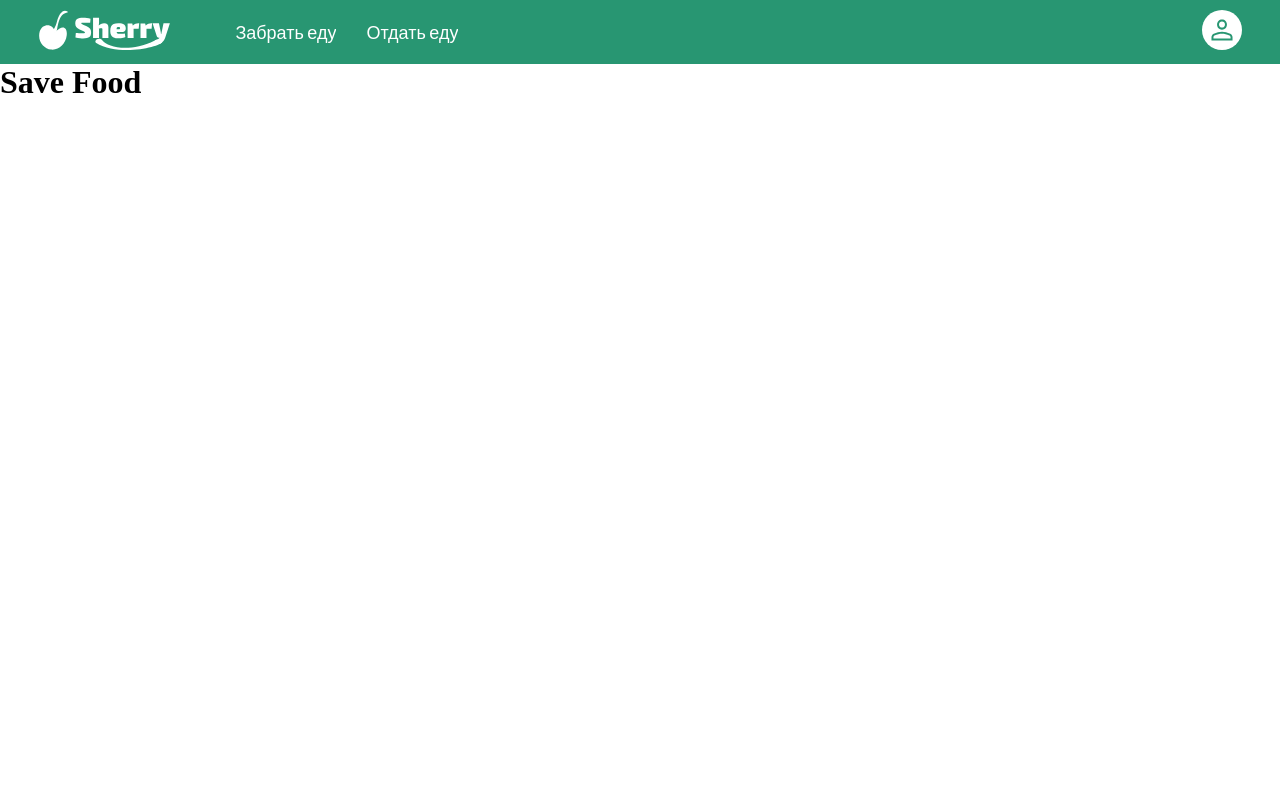
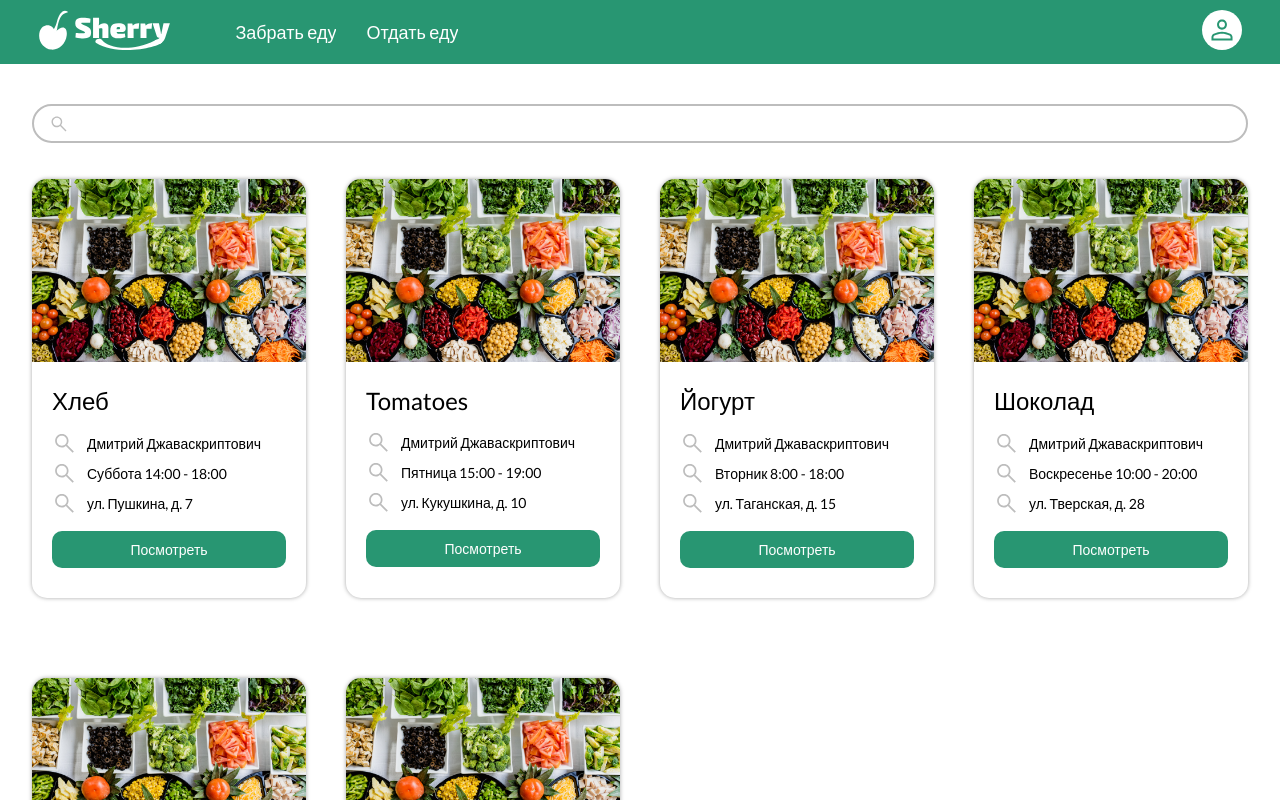
Before and after one commit to DimaDanilov/food-sherry, a Next.js app: page /save-food in a window 1280 px wide. Shown: the top 800 px of the page. Built offline with nearby package versions, Linux system fonts and the light colour scheme.

Commit message:
add: savefood page

```diff
--- a/src/components/common/Header.tsx
+++ b/src/components/common/Header.tsx
@@ -19,10 +19,10 @@ export default function Header() {
         <Nav>
           <NavUl>
             <NavLi>
-              <NavLink href="/give-food">Забрать еду</NavLink>
+              <NavLink href="/save-food">Забрать еду</NavLink>
             </NavLi>
             <NavLi>
-              <NavLink href="/save-food">Отдать еду</NavLink>
+              <NavLink href="/give-food">Отдать еду</NavLink>
             </NavLi>
           </NavUl>
         </Nav>
--- /dev/null
+++ b/src/components/save-food/FoodCard.tsx
@@ -0,0 +1,71 @@
+import { FoodItem } from "@/models/FoodItem";
+import { lato } from "@/styles/fonts";
+import Button from "@/ui/Button";
+import { IconWithText } from "@/ui/IconWithText";
+import Image from "next/image";
+import styled from "styled-components";
+
+export default function FoodCard({ food }: { food: FoodItem }) {
+  return (
+    <Card>
+      <CardImage
+        src={food.imageSrc}
+        alt={food.title}
+        width={150}
+        height={150}
+        style={{ width: "100%", height: "auto" }}
+      />
+      <CardInfo>
+        <CardTitle>{food.title}</CardTitle>
+        <IconWithText
+          icon="/icons/search.svg"
+          iconWidth={25}
+          iconHeight={25}
+          fontSize={14}
+        >
+          {food.author}
+        </IconWithText>
+        <IconWithText
+          icon="/icons/search.svg"
+          iconWidth={25}
+          iconHeight={25}
+          fontSize={14}
+        >
+          {food.timeToTake}
+        </IconWithText>
+        <IconWithText
+          icon="/icons/search.svg"
+          iconWidth={25}
+          iconHeight={25}
+          fontSize={14}
+        >
+          {food.location}
+        </IconWithText>
+        <Button fontSize={14} margin="10px auto" padding="10px">
+          Посмотреть
+        </Button>
+      </CardInfo>
+    </Card>
+  );
+}
+
+const Card = styled.div`
+  border-radius: 15px;
+  -webkit-box-shadow: 0px 0px 4px 0px rgba(0, 0, 0, 0.35);
+  -moz-box-shadow: 0px 0px 4px 0px rgba(0, 0, 0, 0.35);
+  box-shadow: 0px 0px 4px 0px rgba(0, 0, 0, 0.35);
+`;
+const CardInfo = styled.div`
+  margin: 20px;
+`;
+
+const CardImage = styled(Image)`
+  border-radius: 15px 15px 0 0;
+`;
+
+const CardTitle = styled.h2`
+  margin: 15px auto;
+  font-family: ${lato.style.fontFamily};
+  font-size: 24;
+  font-weight: 400;
+`;
--- /dev/null
+++ b/src/models/ChildrenProps.tsx
@@ -0,0 +1,4 @@
+export interface IChildrenProps {
+  children: React.ReactNode;
+  [x: string]: any;
+}
--- /dev/null
+++ b/src/models/FoodItem.tsx
@@ -0,0 +1,8 @@
+export interface FoodItem {
+  id: string;
+  title: string;
+  author: string;
+  timeToTake: string;
+  location: string;
+  imageSrc: string;
+}
--- a/src/pages/give-food/index.tsx
+++ b/src/pages/give-food/index.tsx
@@ -1,4 +1,4 @@
-import PageContainer from "@/ui/PageContainer";
+import PageContainer from "@/ui/PageTemplate";
 
 export default function GiveFood() {
   return (
--- a/src/pages/profile/index.tsx
+++ b/src/pages/profile/index.tsx
@@ -1,4 +1,4 @@
-import PageContainer from "@/ui/PageContainer";
+import PageContainer from "@/ui/PageTemplate";
 
 export default function GiveFood() {
   return (
--- a/src/pages/save-food/index.tsx
+++ b/src/pages/save-food/index.tsx
@@ -1,9 +1,93 @@
-import PageContainer from "@/ui/PageContainer";
+import FoodCard from "@/components/save-food/FoodCard";
+import { FoodItem } from "@/models/FoodItem";
+import { Container } from "@/ui/Container";
+import PageTemplate from "@/ui/PageTemplate";
+import styled from "styled-components";
 
 export default function SaveFood() {
+  const foodItems: FoodItem[] = [
+    {
+      id: "1",
+      title: "Хлеб",
+      author: "Дмитрий Джаваскриптович",
+      timeToTake: "Суббота 14:00 - 18:00",
+      location: "ул. Пушкина, д. 7",
+      imageSrc: "/images/landing_background.jpg",
+    },
+    {
+      id: "2",
+      title: "Tomatoes",
+      author: "Дмитрий Джаваскриптович",
+      timeToTake: "Пятница 15:00 - 19:00",
+      location: "ул. Кукушкина, д. 10",
+      imageSrc: "/images/landing_background.jpg",
+    },
+    {
+      id: "3",
+      title: "Йогурт",
+      author: "Дмитрий Джаваскриптович",
+      timeToTake: "Вторник 8:00 - 18:00",
+      location: "ул. Таганская, д. 15",
+      imageSrc: "/images/landing_background.jpg",
+    },
+    {
+      id: "4",
+      title: "Шоколад",
+      author: "Дмитрий Джаваскриптович",
+      timeToTake: "Воскресенье 10:00 - 20:00",
+      location: "ул. Тверская, д. 28",
+      imageSrc: "/images/landing_background.jpg",
+    },
+    {
+      id: "5",
+      title: "Бананы",
+      author: "Дмитрий Джаваскриптович",
+      timeToTake: "Суббота 16:00 - 18:00",
+      location: "ул. Поповича, д. 5",
+      imageSrc: "/images/landing_background.jpg",
+    },
+    {
+      id: "6",
+      title: "Печеньки",
+      author: "Дмитрий Джаваскриптович",
+      timeToTake: "Понедельник 9:00 - 18:00",
+      location: "ул. Ревягина, д. 25",
+      imageSrc: "/images/landing_background.jpg",
+    },
+  ];
+
+  const foodCards = foodItems.map((f) => {
+    return <FoodCard key={f.id} food={f} />;
+  });
+
   return (
-    <PageContainer>
-      <h1>Save Food</h1>
-    </PageContainer>
+    <PageTemplate>
+      <Container>
+        <FoodSearch type="text" name="food_search" id="food_search" />
+        <CardsContainer>{foodCards}</CardsContainer>
+      </Container>
+    </PageTemplate>
   );
 }
+
+const FoodSearch = styled.input`
+  width: 100%;
+  padding: 10px 40px;
+  border-radius: 20px;
+  border: 2px solid #bdbdbd;
+
+  background: url("/icons/search.svg") no-repeat left;
+  background-position: 15px 50%;
+  background-size: 20px;
+  :focus {
+    outline: none;
+    border-color: #7d7d7d;
+  }
+`;
+
+const CardsContainer = styled.div`
+  display: grid;
+  grid-template-columns: repeat(4, 1fr);
+  margin: 3% 0;
+  gap: 10vh 5vh;
+`;
--- a/src/ui/Button.tsx
+++ b/src/ui/Button.tsx
@@ -4,6 +4,8 @@ import styled from "styled-components";
 
 type TButton = {
   width?: string;
+  margin?: string;
+  padding?: string;
   children: string;
   fontSize: number;
   [x: string]: any;
@@ -11,12 +13,20 @@ type TButton = {
 
 export default function Button({
   width,
+  margin,
+  padding,
   fontSize,
   children,
   ...props
 }: TButton) {
   return (
-    <StyledButton width={width || "100%"} fontSize={fontSize + "px"} {...props}>
+    <StyledButton
+      width={width || "100%"}
+      margin={margin || "0 auto"}
+      padding={padding || "0"}
+      fontSize={fontSize + "px"}
+      {...props}
+    >
       {children}
     </StyledButton>
   );
@@ -24,6 +34,8 @@ export default function Button({
 
 interface IStyledBtnProps {
   width: string;
+  margin: string;
+  padding: string;
   fontSize: string;
 }
 
@@ -32,7 +44,8 @@ const StyledButton = styled.button<IStyledBtnProps>`
   color: white;
   border: none;
   width: ${(props) => props.width};
-  padding: 20px;
+  margin: ${(props) => props.margin};
+  padding: ${(props) => props.padding};
   border-radius: 10px;
   cursor: pointer;
   font-family: ${lato.style.fontFamily};
--- /dev/null
+++ b/src/ui/Container.tsx
@@ -0,0 +1,12 @@
+import styled from "styled-components";
+import { IChildrenProps } from "../models/ChildrenProps";
+
+export const Container = ({ children, ...props }: IChildrenProps) => {
+  return <StyledContainer {...props}>{children}</StyledContainer>;
+};
+
+const StyledContainer = styled.div`
+  width: 95%;
+  margin: 0 auto;
+  padding: 5vh 0;
+`;
--- /dev/null
+++ b/src/ui/IconWithText.tsx
@@ -0,0 +1,42 @@
+import { lato } from "@/styles/fonts";
+import Image from "next/image";
+import styled from "styled-components";
+
+type TIconWithText = {
+  icon: string;
+  iconWidth: number;
+  iconHeight: number;
+  fontSize: number;
+  children: React.ReactNode;
+};
+
+type TText = {
+  fontSize: string;
+};
+
+export function IconWithText({
+  icon,
+  iconWidth,
+  iconHeight,
+  fontSize,
+  children,
+}: TIconWithText) {
+  return (
+    <Container>
+      <Image src={icon} alt="" width={iconWidth} height={iconHeight} />
+      <Text fontSize={fontSize + "px"}>{children}</Text>
+    </Container>
+  );
+}
+
+const Container = styled.div`
+  display: flex;
+  align-items: center;
+  gap: 10px;
+  margin: 5px auto;
+`;
+const Text = styled.p<TText>`
+  font-family: ${lato.style.fontFamily};
+  font-size: ${(props) => props.fontSize};
+  font-weight: 400;
+`;
--- a/src/ui/PageContainer.tsx
+++ b/src/ui/PageTemplate.tsx
@@ -1,16 +1,15 @@
 import Header from "@/components/common/Header";
-import Head from "next/head";
 import React from "react";
 import { Meta } from "../components/ceo/Meta";
 
-export default function PageContainer({
+export default function PageTemplate({
   children,
 }: {
   children: React.ReactNode;
 }) {
   return (
     <>
-      <Meta title="Food Sherry" description="An app for food sharing" />
+      <Meta title="Sherry" description="An app for food sharing" />
       <main>
         <Header />
         {children}
```
Also changed, not shown: src/pages/index.tsx (+9 -4 lines), public/icons/search.svg (added).
